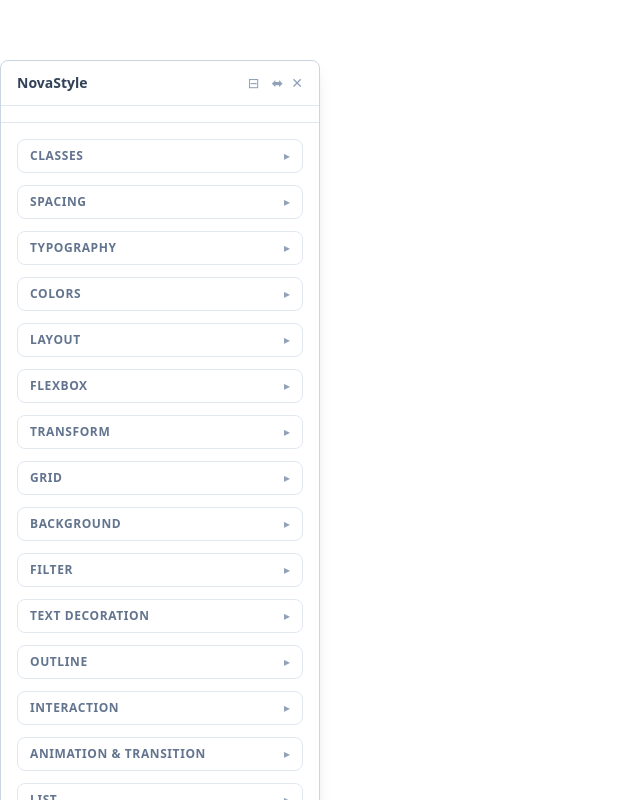
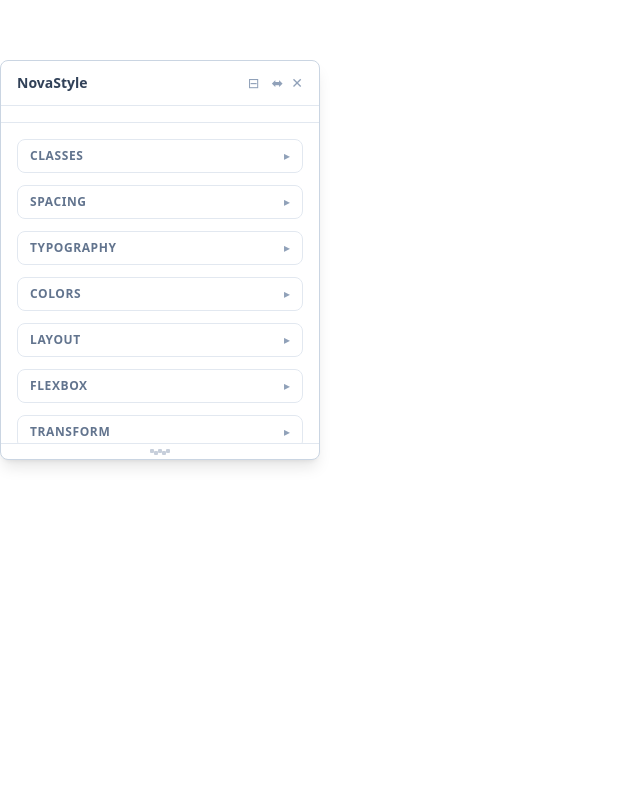
Before and after one commit to chesteralan/NovaStyle, a React (Vite) app: page / in a window 1280 px wide. Both pictures are taken after a click on the button "Float panel". Shown: the whole page, without its empty margins (0-640 px from the left). Built offline with nearby package versions, Linux system fonts and the light colour scheme.

Commit message:
Floating panel: default max-height 50vh + bottom-corner drag resize
- Float defaults to maxHeight 50vh via CSS and JS state
- Bottom handle bar with drag-to-resize (200px min, 90vh max)
- Handle renders as subtle dot pattern SVG

```diff
--- a/src/panel/Panel.tsx
+++ b/src/panel/Panel.tsx
@@ -68,7 +68,9 @@
   const [position, setPosition] = useState<PanelPosition>(defaultPosition ?? 'right')
   const [floating, setFloating] = useState(false)
   const [floatPos, setFloatPos] = useState({ top: 60, left: 0 })
+  const [floatHeight, setFloatHeight] = useState<number | null>(null)
   const dragRef = useRef<{ startX: number; startY: number; startTop: number; startLeft: number } | null>(null)
+  const resizeRef = useRef<{ startY: number; startHeight: number } | null>(null)
 
   useEffect(() => {
     const onKeyDown = (e: KeyboardEvent) => {
@@ -147,6 +149,29 @@
     document.addEventListener('mouseup', onUp)
   }, [floating, floatPos])
 
+  const handleResizeStart = useCallback((e: React.MouseEvent) => {
+    if (!floating) return
+    e.stopPropagation()
+    e.preventDefault()
+    resizeRef.current = {
+      startY: e.clientY,
+      startHeight: floatHeight ?? Math.round(window.innerHeight * 0.5),
+    }
+    const onMove = (ev: MouseEvent) => {
+      if (!resizeRef.current) return
+      const dh = ev.clientY - resizeRef.current.startY
+      const newHeight = Math.max(200, Math.min(window.innerHeight * 0.9, resizeRef.current.startHeight + dh))
+      setFloatHeight(newHeight)
+    }
+    const onUp = () => {
+      resizeRef.current = null
+      document.removeEventListener('mousemove', onMove)
+      document.removeEventListener('mouseup', onUp)
+    }
+    document.addEventListener('mousemove', onMove)
+    document.addEventListener('mouseup', onUp)
+  }, [floating, floatHeight])
+
   let containerStyle: React.CSSProperties = { zIndex: 2147483646 }
   if (floating) {
     containerStyle = {
@@ -155,6 +180,8 @@
       top: floatPos.top,
       left: floatPos.left,
       width: '20rem',
+      maxHeight: '50vh',
+      height: floatHeight ?? '50vh',
     }
   }
 
@@ -341,6 +368,21 @@
         </Accordion>
         </ErrorBoundary>
       </div>
+      {floating && (
+        <div
+          className="shrink-0 h-4 cursor-s-resize flex items-center justify-center border-t border-slate-200 text-slate-400 hover:text-slate-600 select-none"
+          onMouseDown={handleResizeStart}
+          aria-label="Resize panel"
+        >
+          <svg width="20" height="6" viewBox="0 0 20 6" className="opacity-50">
+            <rect x="0" y="0" width="4" height="4" rx="1" fill="currentColor" />
+            <rect x="8" y="0" width="4" height="4" rx="1" fill="currentColor" />
+            <rect x="16" y="0" width="4" height="4" rx="1" fill="currentColor" />
+            <rect x="4" y="2" width="4" height="4" rx="1" fill="currentColor" />
+            <rect x="12" y="2" width="4" height="4" rx="1" fill="currentColor" />
+          </svg>
+        </div>
+      )}
     </div>
   )
 }
```
